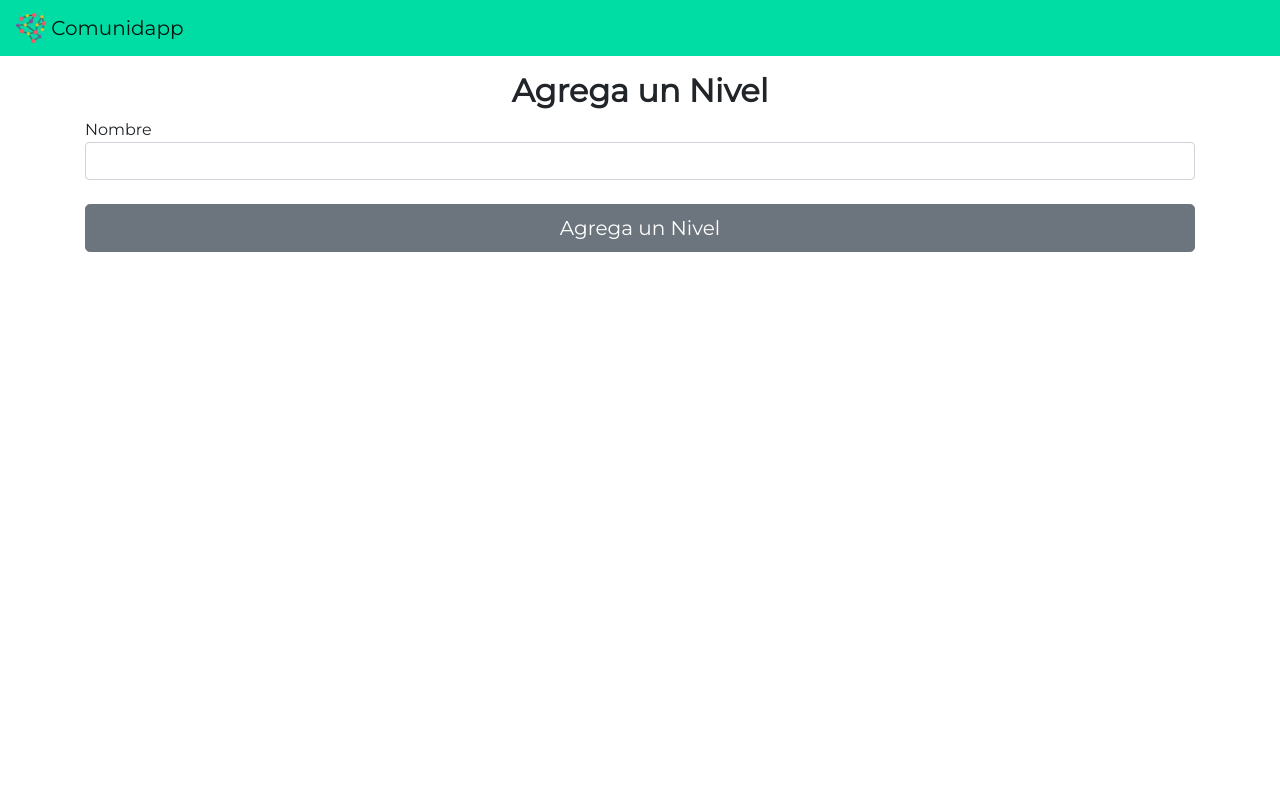
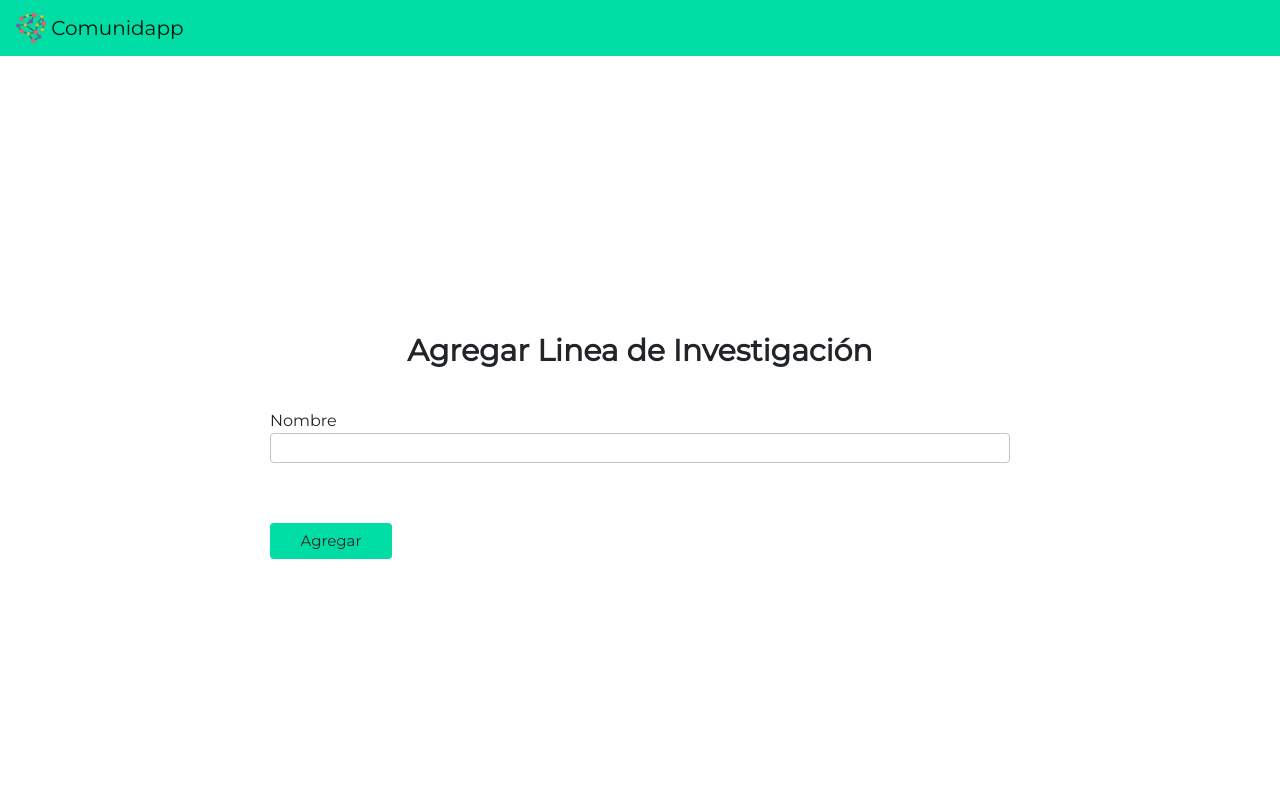
Before and after one commit to rguzg/comunidapp, a Django app: page /nivel/create in a window 1280 px wide. Before the commit the page ends 252 px from the top, so only its background shows below. Run offline with Django 3.2, Linux system fonts and the light colour scheme; the visitor is signed in with stand-in values (Sample User, id 1); some libraries are stand-ins or nearby versions.

Commit message:
Popup externo

```diff
--- a/Static/css/comunidapp.css
+++ b/Static/css/comunidapp.css
@@ -102,6 +102,15 @@ a:hover{
 .l-form{
     width: 100%;
     display: flex;
+}
+
+.l-popup{
+    min-height: calc(100% - 55px);
+    padding-top: 35px;
+    display: flex;
+    flex-direction: column;
+    align-items: center;
+    justify-content: center;
 }
 
 /* Modules */
@@ -401,24 +410,63 @@ a:hover{
     box-sizing: border-box;
     border-radius: 4px;
     margin-bottom: 8px;
+    padding-top: 4px;
+    padding-bottom: 4px;
 }
 
 /* Form Input Components */
-
-.m-form-input_multiselect{
-    height: 60px !important;
-}
-
-.m-form_button{
+.m-form-button{
     display: flex;
     align-items: center;
     justify-content: flex-end;
-    margin-top: 8px;
+    margin-top: 16px;
 }
 
-.m-form_button > div{
+.m-form-button > div{
     width: 280px;
     margin-right: 16px;
+}
+
+/* Input Modules */
+.m-input-file{
+    display: flex;
+    align-items: center;
+    position: absolute;
+    top: 0;
+    right: 0;
+    left: 0;
+    z-index: 1;
+    padding-left: .375rem;
+    font-weight: 400;
+    line-height: 1.5;
+    color: #495057;
+    border-radius: .25rem;
+    border: 1px solid var(--border-grey);
+    height: 30px;
+    background: #FFFFFF;
+    margin-bottom: 8px;
+}
+
+.m-input-file::after {
+    position: absolute;
+    top: 0;
+    right: 0;
+    bottom: 0;
+    z-index: 3;
+    display: flex;
+    align-items: center;
+    height: 28px;
+    padding: .375rem .75rem;
+    line-height: 1.5;
+    color: #495057;
+    content: "Examinar";
+    background-color: #e9ecef;
+    border-left: inherit;
+    border-radius: 0 .25rem .25rem 0;
+}
+
+.m-input-multiselect{
+    height: 64px !important;
 }
 
 /* Helpers */
--- a/Templates/add-externo.html
+++ b/Templates/add-externo.html
@@ -8,14 +8,13 @@
 {% include 'head.html' %}
 
 {% include 'navbar-for-externo.html' %}
-<div class="container">
-
-    <!-- Titulo del formulario -->
-    <div class="text-center mt-3">
-        <h2>{{title}}</h2>
+<div class="container l-popup">
+        <div class="row">
+            <div class="col-12">
+                <h3>Agregar Linea de Investigación</h3>
             </div>
-
-    <form method='POST' id="popup_form">
+        </div>
+        <form class="col-8 p-0" method='POST' id="popup_form">
             {% csrf_token %}
 
             {% for field in form %}
@@ -34,16 +33,18 @@
                     IF para no mostrar ni el LABEL ni el CAMPO de "id_field",
                     ya que "id_field" debe estar oculto
                 -->
+                <div class="m-form-input">
                     {% if field.name != "id_field" %}
                         {{field.label}}
                     {% endif %}
 
                     <!-- Agregando la clase al input -->
                     {{field|addclass:'form-control'}}
+                </div>
 
             </div>
             {% endfor %}
-        <input class="btn btn-secondary btn-lg btn-block mb-5" type="submit" name="" id="" value="{{title}}">
+            <input class="btn m-comunidapp-button" type="submit" name="" id="" value="Agregar">
         </form>
 
         <script>
```
Lines whose indentation alone changed are shown as unchanged.
